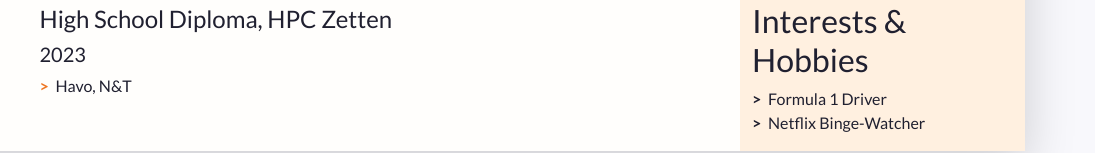
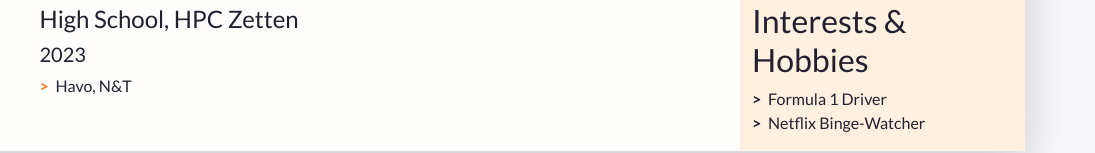
Before and after one commit to TessvanDalsen/buas, a plain HTML site: page index.html in a window 1280 px wide. Shown: the part 671-824 px from the top of the page, 185-1280 px from the left. Drawn offline with nearby package versions, Linux system fonts and the light colour scheme.

Commit message:
Update index.html

```diff
--- a/index.html
+++ b/index.html
@@ -138,7 +138,7 @@
                   <img class="biography-logo mw-100 d-block mx-auto" src="images/schools/school.svg" alt="School logo" width="80">
                 </div>
                 <div class="biography-contents col-9 col-sm-10 col-md-9 col-lg-10">
-                  <h4>High School Diploma, HPC Zetten</h4>
+                  <h4>High School, HPC Zetten</h4>
                   <h5>2023</h5>
                   <ul class="biography-details list-unstyled">
                     <li>Havo, N&T</li>
```
